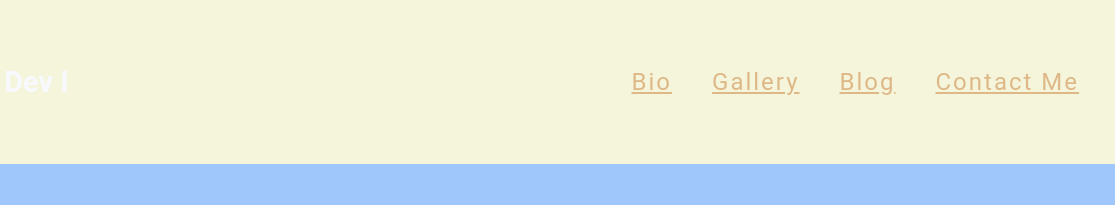
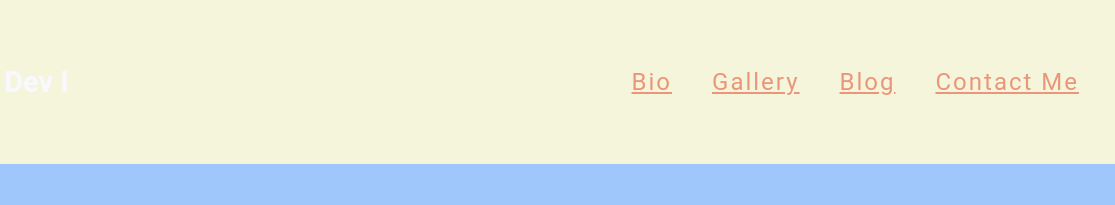
Before and after one commit to PauloSantos223/About-me, a plain HTML site: page index.html in a window 1280 px wide. Shown: the top 205 px of the page, 165-1280 px from the left. Drawn offline with Linux system fonts and the light colour scheme.

Commit message:
Complete nav bar

```diff
--- a/css/nav.css
+++ b/css/nav.css
@@ -66,7 +66,7 @@ main {
 */
 
 .navbar-links a {
-    color: burlywood;
+    color:darksalmon;
     background-attachment: black;
     font-size: 1.5rem;
     padding: 1rem 1.25rem;
```
